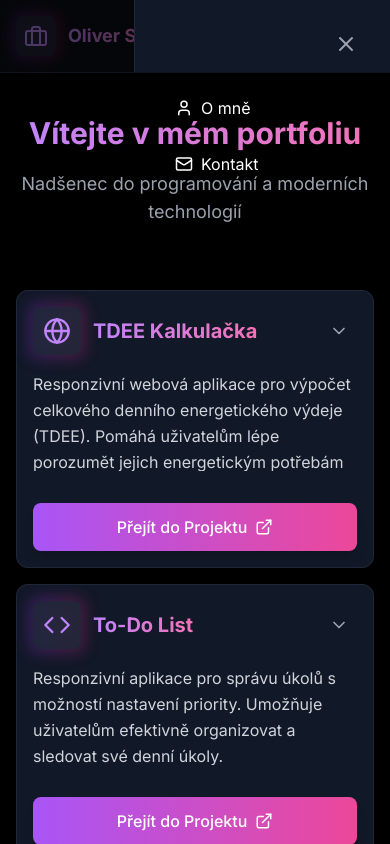
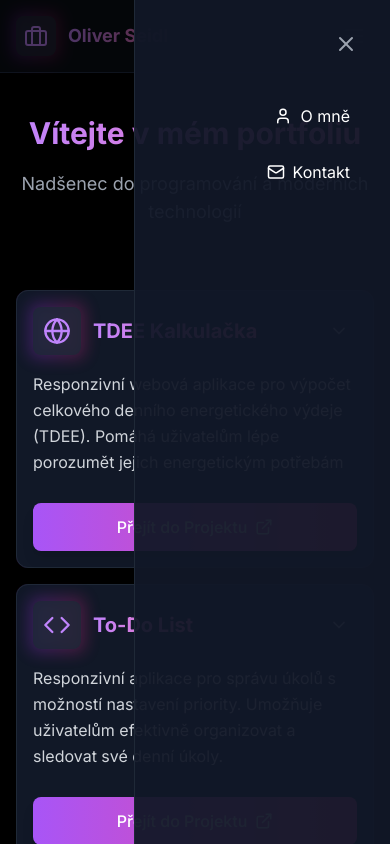
Before and after one commit to Olinkkt/oliverseidl, a Next.js app: page / in a window 390 px wide. Both pictures are taken after a click on the button 354 px from the left and 36 px from the top of the page. Shown: the top 844 px of the page. Built offline with nearby package versions, Linux system fonts and the light colour scheme.

Commit message:
Improve mobile navigation styling and usability

```diff
--- a/app/components/mobile-nav.tsx
+++ b/app/components/mobile-nav.tsx
@@ -34,9 +34,9 @@ export function MobileNav() {
               animate={{ x: 0 }}
               exit={{ x: '100%' }}
               transition={{ type: "spring", bounce: 0, duration: 0.4 }}
-              className="fixed right-0 top-0 h-full w-64 bg-gray-900 border-l border-gray-800 p-6 z-50"
+              className="fixed right-0 top-0 bottom-0 min-h-screen w-64 bg-gray-900/95 backdrop-blur-xl border-l border-gray-800 p-6 z-50 overflow-y-auto"
             >
-              <div className="flex justify-end mb-6">
+              <div className="flex justify-end mb-8">
                 <button
                   onClick={() => setIsOpen(false)}
                   className="p-2 text-gray-400 hover:text-purple-400 transition-colors rounded-lg hover:bg-purple-500/10"
@@ -45,11 +45,11 @@ export function MobileNav() {
                 </button>
               </div>
 
-              <nav className="space-y-4">
-                <div className="mobile-nav-item">
+              <nav className="flex flex-col items-end space-y-4">
+                <div className="mobile-nav-item w-full flex justify-end">
                   <AboutMePopup />
                 </div>
-                <div className="mobile-nav-item">
+                <div className="mobile-nav-item w-full flex justify-end">
                   <ContactPopup isMobile={true} />
                 </div>
               </nav>
```
